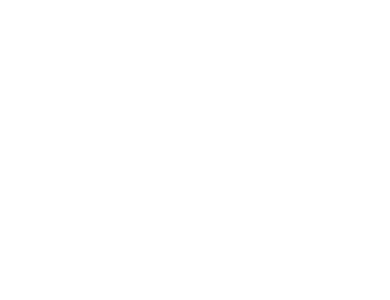
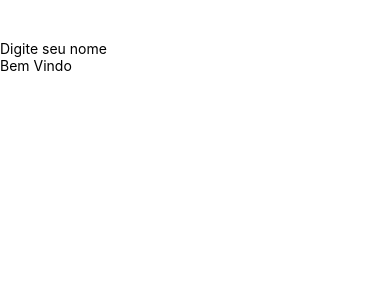
Before and after one commit to Pinho-byte/bloco, a React Native app: screen / in a window 390 px wide. Shown: the top 300 px of the page. Built offline with nearby package versions, Linux system fonts and the light colour scheme.

Commit message:
Foi adicionado o Props com AppState usando o formato TypeScript
Signed-off-by: Guilherme Pereira <guilhermepe90@gmail.com>

```diff
--- a/App.tsx
+++ b/App.tsx
@@ -1,19 +1,35 @@
-import {TextInput, View} from "react-native";
+import {Text, TextInput, View} from "react-native";
 import React, {Component} from "react";
 import estilos from "./Lib/Style/style.tsx";
+import {AppState} from "./Lib/components/types.ts";
 
-class App extends Component {
+//Interface de estado
+
+
+class App extends Component<{}, AppState> {
+
+    constructor(props: any) {
+        super(props);
+        this.state = {
+            nome: ''
+        };
+        this.pegaNome = this.pegaNome.bind(this);
+    }
+    pegaNome(texto: string) {
+        this.setState({nome: texto});
+    }
 
     render() {
         return (
             <View style={estilos.area}>
-                <TextInput
-
-                />
-                <TextInput
-
+                <TextInput style={estilos.botao}
+                placeholder="Digite seu nome"
+                underlineColorAndroid="transparent"
+                onChangeText={this.pegaNome}
                 />
 
+                <Text style={estilos.text}>
+                    Bem Vindo {this.state.nome}</Text>
 
 
 
```
